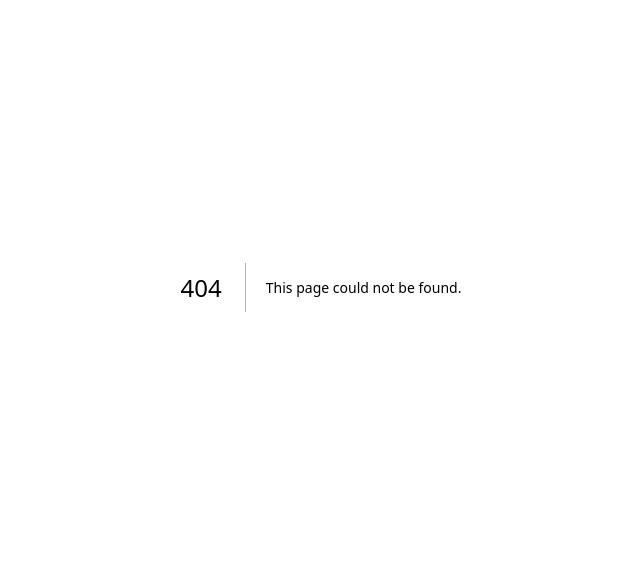
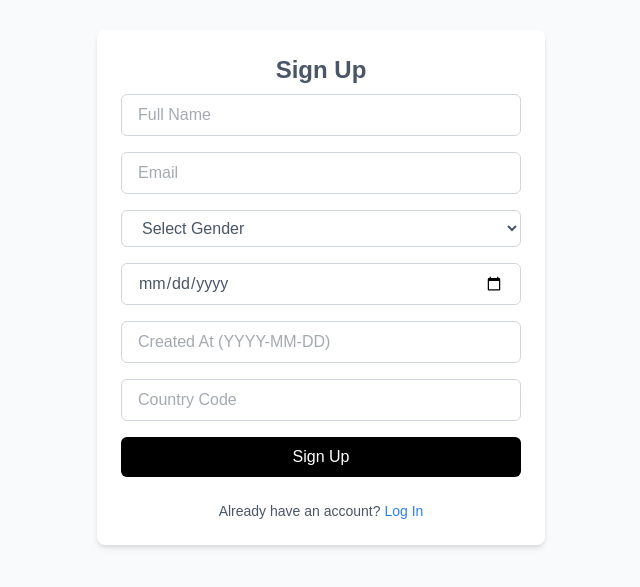
Before and after one commit to UWASEdjaria/Capstone-Project-Phase-two, a Next.js app: page /lab2/signup in a window 1280 px wide. Before the commit this address had no page. Shown: the part 113-700 px from the top of the page, without its empty margins (319-959 px from the left). Built offline with nearby package versions, Linux system fonts and the light colour scheme.

Commit message:
update singn-up location and update its form

```diff
--- a/src/app/lab1/components/layout/Header.tsx
+++ b/src/app/lab1/components/layout/Header.tsx
@@ -14,11 +14,11 @@ function Header() {
           <Link href="/" className="hover:text-black">Home</Link>
           <Link href="/about" className="hover:text-black">Our story</Link>
           <Link href="/membership" className="hover:text-black">Membership</Link>
-          <Link href="/login" className="hover:text-black">Write</Link>
+          <Link href="lab1/login" className="hover:text-black">Write</Link>
            <Link href="/contact" className="hover:text-black">sign in</Link>
 
           <Link
-            href="/register"
+            href="lab1/signup"
             className="bg-black text-white px-2 py-2 rounded-full hover:bg-gray-900">
             Get Started
             </Link>
--- a/src/app/lab2/(api)/[id]/signUp.ts/page.tsx
+++ /dev/null
@@ -1,63 +0,0 @@
-import { useState } from "react";
-
-export default function SignUp() {
-  const [formData, setFormData] = useState({ name: "", email: "", password: "" });
-
-  const handleChange = (e: React.ChangeEvent<HTMLInputElement>) => {
-    setFormData({ ...formData, [e.target.name]: e.target.value });
-  };
-
-  const handleSubmit = (e: React.FormEvent) => {
-    e.preventDefault();
-    console.log(formData); // replace with API call
-  };
-
-  return (
-    <div className="min-h-screen flex items-center justify-center bg-gray-50 p-4">
-      <form
-        onSubmit={handleSubmit}
-        className="w-full max-w-sm bg-white p-6 rounded shadow"
-      >
-        <h2 className="text-xl font-bold mb-4 text-center">Sign Up</h2>
-
-        <input
-          type="text"
-          name="name"
-          placeholder="Name"
-          value={formData.name}
-          onChange={handleChange}
-          className="w-full mb-3 px-3 py-2 border rounded"
-          required
-        />
-
-        <input
-          type="email"
-          name="email"
-          placeholder="Email"
-          value={formData.email}
-          onChange={handleChange}
-          className="w-full mb-3 px-3 py-2 border rounded"
-          required
-        />
-
-        <input
-          type="password"
-          name="password"
-          placeholder="Password"
-          value={formData.password}
-          onChange={handleChange}
-          className="w-full mb-4 px-3 py-2 border rounded"
-          required
-        />
-
-        <button className="w-full bg-green-600 text-white py-2 rounded hover:bg-green-700">
-          Sign Up
-        </button>
-
-        <p className="text-sm text-center mt-3">
-          Already have an account? <a href="/login" className="text-blue-500">Log In</a>
-        </p>
-      </form>
-    </div>
-  );
-}
--- a/src/app/lab2/app/signUp/page.tsx
+++ /dev/null
@@ -1,63 +0,0 @@
-import { useState } from "react";
-
-export default function SignUp() {
-  const [formData, setFormData] = useState({ name: "", email: "", password: "" });
-
-  const handleChange = (e: React.ChangeEvent<HTMLInputElement>) => {
-    setFormData({ ...formData, [e.target.name]: e.target.value });
-  };
-
-  const handleSubmit = (e: React.FormEvent) => {
-    e.preventDefault();
-    console.log(formData); // replace with API call
-  };
-
-  return (
-    <div className="min-h-screen flex items-center justify-center bg-gray-50 p-4">
-      <form
-        onSubmit={handleSubmit}
-        className="w-full max-w-sm bg-white p-6 rounded shadow"
-      >
-        <h2 className="text-xl font-bold mb-4 text-center">Sign Up</h2>
-
-        <input
-          type="text"
-          name="name"
-          placeholder="Name"
-          value={formData.name}
-          onChange={handleChange}
-          className="w-full mb-3 px-3 py-2 border rounded"
-          required
-        />
-
-        <input
-          type="email"
-          name="email"
-          placeholder="Email"
-          value={formData.email}
-          onChange={handleChange}
-          className="w-full mb-3 px-3 py-2 border rounded"
-          required
-        />
-
-        <input
-          type="password"
-          name="password"
-          placeholder="Password"
-          value={formData.password}
-          onChange={handleChange}
-          className="w-full mb-4 px-3 py-2 border rounded"
-          required
-        />
-
-        <button className="w-full bg-green-600 text-white py-2 rounded hover:bg-green-700">
-          Sign Up
-        </button>
-
-        <p className="text-sm text-center mt-3">
-          Already have an account? <a href="/login" className="text-blue-500">Log In</a>
-        </p>
-      </form>
-    </div>
-  );
-}
--- /dev/null
+++ b/src/app/lab2/signup/page.tsx
@@ -0,0 +1,116 @@
+'use client';
+
+import { useState } from "react";
+import Link from 'next/link';
+import { useRouter } from 'next/navigation';
+
+export default function SignUp() {
+  const [formData, setFormData] = useState({
+    fullName: "",
+    email: "",
+    gender: "",
+    dateOfBirth: "",
+    createdAt: "",
+    countryCode: ""
+  });
+  const router = useRouter();
+
+  const handleChange = (e: React.ChangeEvent<HTMLInputElement | HTMLSelectElement>) => {
+    setFormData({ ...formData, [e.target.name]: e.target.value });
+  };
+
+  const handleSubmit = (e: React.FormEvent) => {
+    e.preventDefault();
+    console.log('Signup attempt with:', formData);
+    // router.push('/lab2/login');
+  };
+
+  return (
+    <div className="min-h-screen flex items-center justify-center bg-gray-50 p-4">
+      <form
+        onSubmit={handleSubmit}
+        className="w-full max-w-md bg-white p-6 rounded-lg shadow-md space-y-4"
+      >
+        <h2 className="text-2xl font-bold mb-2 text-center text-gray-600">
+          Sign Up
+        </h2>
+
+        <input
+          type="text"
+          name="fullName"
+          placeholder="Full Name"
+          value={formData.fullName}
+          onChange={handleChange}
+          className="w-full px-4 py-2 border border-gray-300 rounded-md text-gray-600 focus:outline-none focus:ring-2 focus:ring-gray-400 transition"
+          required
+        />
+
+        <input
+          type="email"
+          name="email"
+          placeholder="Email"
+          value={formData.email}
+          onChange={handleChange}
+          className="w-full px-4 py-2 border border-gray-300 rounded-md text-gray-600 focus:outline-none focus:ring-2 focus:ring-gray-400 transition"
+          required
+        />
+
+        <select
+          name="gender"
+          value={formData.gender}
+          onChange={handleChange}
+          className="w-full px-4 py-2 border border-gray-300 rounded-md text-gray-600 focus:outline-none focus:ring-2 focus:ring-gray-400 transition"
+          required
+        >
+          <option value="">Select Gender</option>
+          <option value="male">Male</option>
+          <option value="female">Female</option>
+          <option value="other">Other</option>
+        </select>
+
+        <input
+          type="date"
+          name="dateOfBirth"
+          value={formData.dateOfBirth}
+          onChange={handleChange}
+          className="w-full px-4 py-2 border border-gray-300 rounded-md text-gray-600 focus:outline-none focus:ring-2 focus:ring-gray-400 transition"
+          required
+        />
+
+        <input
+          type="text"
+          name="createdAt"
+          placeholder="Created At (YYYY-MM-DD)"
+          value={formData.createdAt}
+          onChange={handleChange}
+          className="w-full px-4 py-2 border border-gray-300 rounded-md text-gray-600 focus:outline-none focus:ring-2 focus:ring-gray-400 transition"
+          required
+        />
+
+        <input
+          type="text"
+          name="countryCode"
+          placeholder="Country Code"
+          value={formData.countryCode}
+          onChange={handleChange}
+          className="w-full px-4 py-2 border border-gray-300 rounded-md text-gray-600 focus:outline-none focus:ring-2 focus:ring-gray-400 transition"
+          required
+        />
+
+        <button
+          type="submit"
+          className="w-full bg-black text-white py-2 rounded-md hover:bg-gray-800 transition-colors"
+        >
+          Sign Up
+        </button>
+
+        <p className="text-sm text-center text-gray-600 mt-2">
+          Already have an account?{' '}
+          <Link href="/lab2/login" className="text-blue-500 hover:underline">
+            Log In
+          </Link>
+        </p>
+      </form>
+    </div>
+  );
+}
```
Also changed, not shown: src/app/lab2/(api)/[id]/login/route.ts (deleted), src/app/lab2/(api)/[id]/signUp.ts/route.ts (deleted), 1 other file (tests, documents, lock files or other folders).
